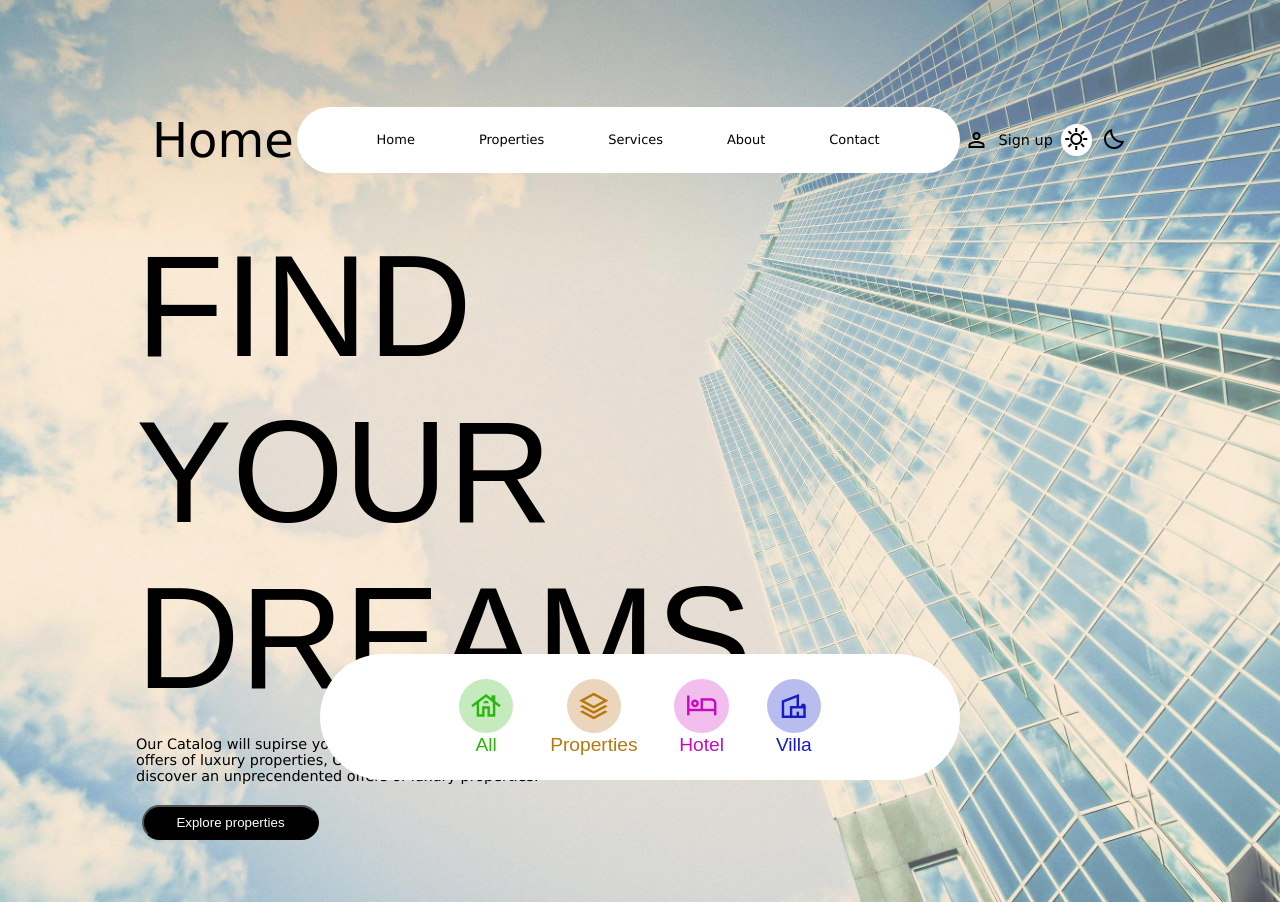
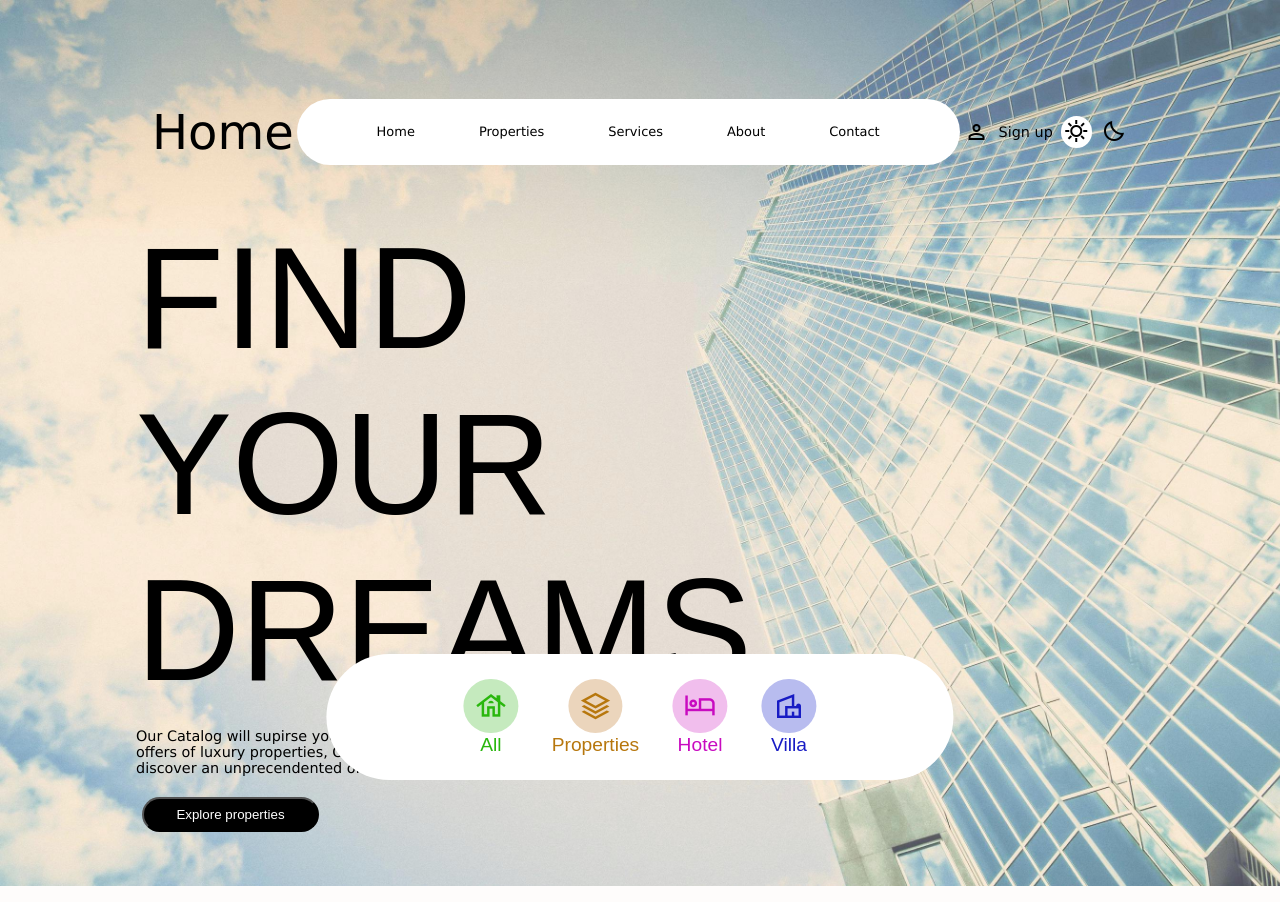
Before and after one commit to T-Python-25-June-15/LAB_TEMPLATE_INHERITANCE_COOKIES, a Django app: page / in a window 1280 px wide. Run offline with Django 4.2, Linux system fonts and the light colour scheme; some web fonts are replaced.

Commit message:
lab fix2

```diff
--- a/lab/main/static/css/style.css
+++ b/lab/main/static/css/style.css
@@ -1,7 +1,7 @@
 
 
 body{
-    padding: 3rem 8rem;
+    padding: 2.5rem 8rem;
     background-repeat: no-repeat;
     background-size: cover;
     font-family: 'Phudu', sans-serif;
@@ -117,7 +117,7 @@
     border-radius: 4rem;
     align-items: center;
     align-content: center;
-    width: 30%;
+    width: 29%;
     font-size: 120%;
 }
 
--- a/lab/main/templates/main/home.html
+++ b/lab/main/templates/main/home.html
@@ -29,7 +29,10 @@
 
     <main>
         <div class="left-main">
-            <span class="main-left-header">FIND YOUR DREAMS</span>
+            <div>
+  <div class="main-left-header">Find Your Dreams</div>
+</div>
+
             <p>Our Catalog will supirse you, Rather, discover an unprecendented offers of luxury properties, Our catalog will supise you. Rather, discover an unprecendented offers of luxury properties.</p>
 
         <button class="main-left-button">Explore properties</button>
--- a/lab/main/views.py
+++ b/lab/main/views.py
@@ -22,11 +22,11 @@
 
 
 def dark_mode(request:HttpRequest):
-    response = redirect("main:home_view")
+    response = redirect(request.META.get("HTTP_REFERER"))
     response.set_cookie("dark", True, max_age=60*60*24)
     return response
 
 def light_mode(request:HttpRequest):
-    response = redirect("main:home_view")
+    response = redirect(request.META.get("HTTP_REFERER"))
     response.set_cookie("dark", True, max_age=-3600)
     return response
```
